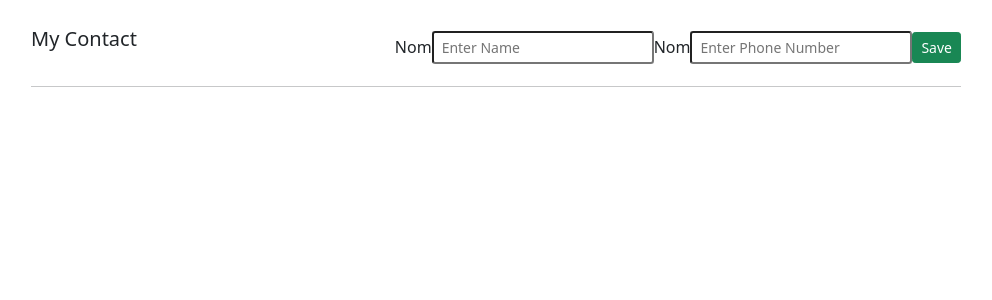
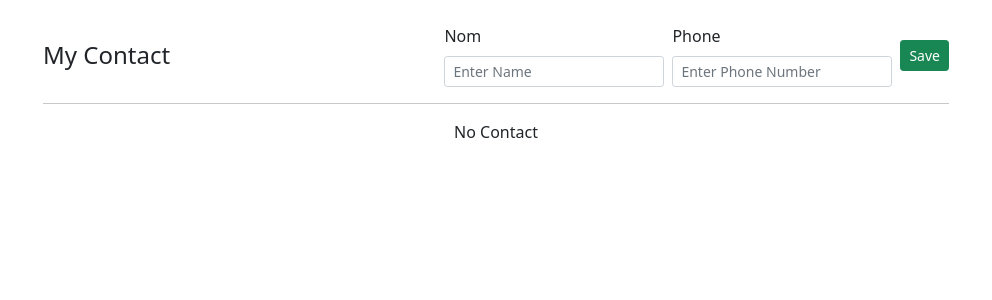
Before and after one commit to DevSuccess/Django_HTMX, a Django app: page /contacts/ in a window 1280 px wide. Shown: the top 300 px of the page, without its empty margins (144-1136 px from the left). Run offline with Django 4.2, Linux system fonts and the light colour scheme; data that the repository does not hold is empty; some libraries are stand-ins or nearby versions.

Commit message:
Ajout de contact-list.html

```diff
--- a/app/contact/templates/contact/contact-list.html
+++ b/app/contact/templates/contact/contact-list.html
@@ -1,10 +1,12 @@
-<!DOCTYPE html>
-<html lang="en">
-<head>
-    <meta charset="UTF-8">
-    <title>Title</title>
-</head>
-<body>
-
-</body>
-</html>
+{% if contacts %}
+    {% csrf_token %}
+    <ul class="list-group col-4">
+        {% for contact in contacts %}
+            <li class="list-group-item d-flex justify-content-between align-items-center">
+                {{ contact.name }}: {{ contact.phone }}
+            </li>
+        {% endfor %}
+    </ul>
+{% else %}
+    <p class="text-center">No Contact</p>
+{% endif %}
--- a/app/contact/templates/contact/contact.html
+++ b/app/contact/templates/contact/contact.html
@@ -1,22 +1,29 @@
 {% extends 'partials/base.html' %}
 
 {% block content %}
-<div class="align-center col-10 offset-1">
+<div class="container">
+    <div class="row justify-content-center">
+        <div class="col-10">
             <div class="d-flex justify-content-between align-items-center">
-        <p class="lead ml-0">My Contact</p>
+                <h4 class="mb-0">My Contact</h4>
                 <form hx-post="{% url 'contact:create-contact' %}" hx-target="#contact-list" method="POST" class="d-flex align-items-center">
                     {% csrf_token %}
-            <label for="name" class="label-form">Nom</label>
-            <input type="text" id="name" name="name" class="form-control-sm mr-2" placeholder="Enter Name" hx-post="/check-name" hx-target="#name-exist" />
-            <label for="phone" class="label-form">Nom</label>
-            <input type="text" id="phone" name="phone" class="form-control-sm mr-2" placeholder="Enter Phone Number" />
-            <button hx-post="{% url 'contact:create-contact' %}" hx-target="#contact-list" type="submit" class="btn btn-success btn-sm">Save</button>
+                    <div class="form-group mb-0 me-2">
+                        <label for="name" class="form-label">Nom</label>
+                        <input type="text" id="name" name="name" class="form-control form-control-sm" placeholder="Enter Name" hx-post="/check-name" hx-target="#name-exist" />
+                    </div>
+                    <div class="form-group mb-0 me-2">
+                        <label for="phone" class="form-label">Phone</label>
+                        <input type="text" id="phone" name="phone" class="form-control form-control-sm" placeholder="Enter Phone Number" />
+                    </div>
+                    <button type="submit" class="btn btn-success btn-sm">Save</button>
                 </form>
             </div>
             <hr>
-
             <div id="contact-list">
                 {% include 'contact/contact-list.html' %}
             </div>
         </div>
+    </div>
+</div>
 {% endblock %}
```
Lines whose indentation alone changed are shown as unchanged.
